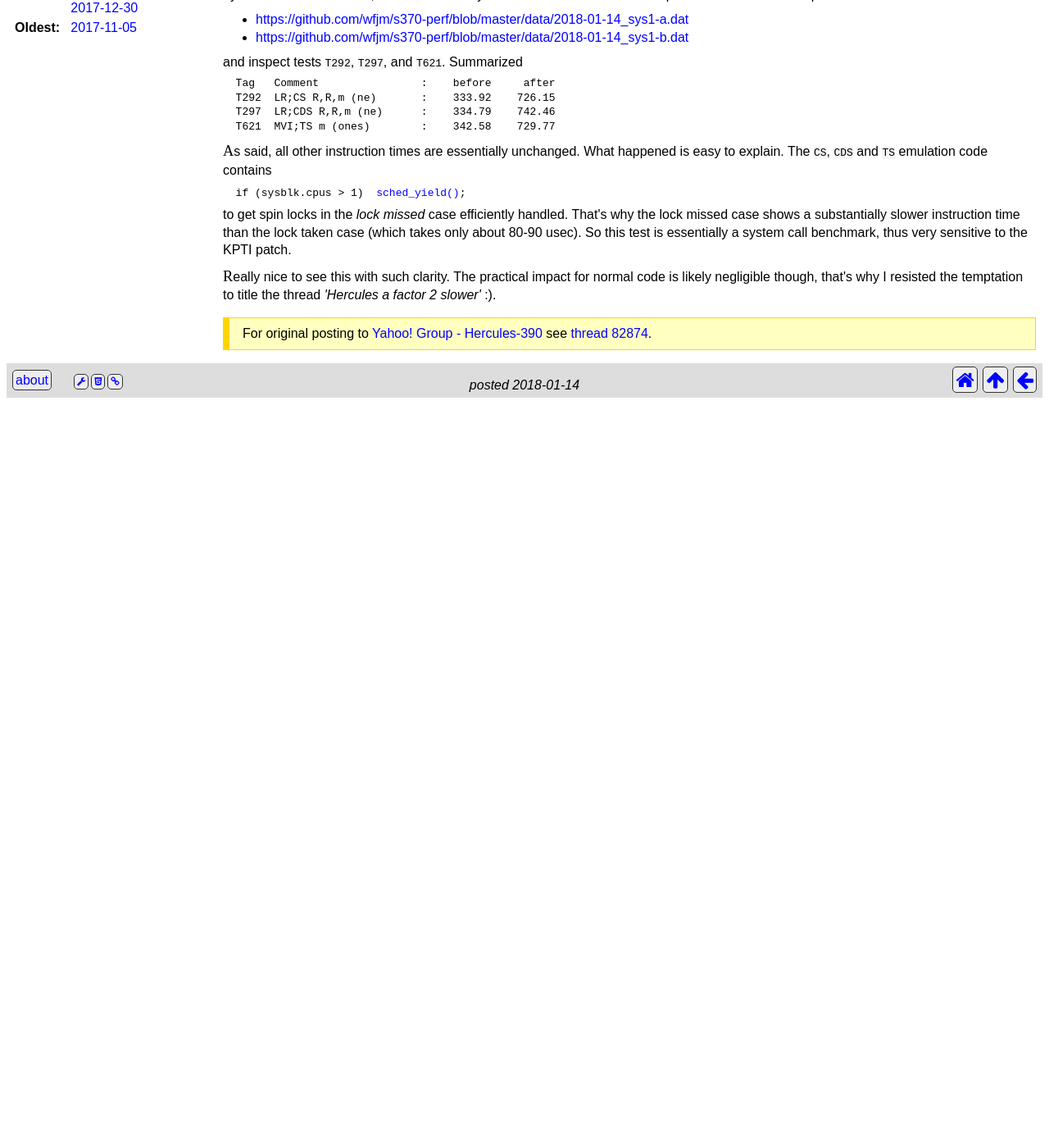
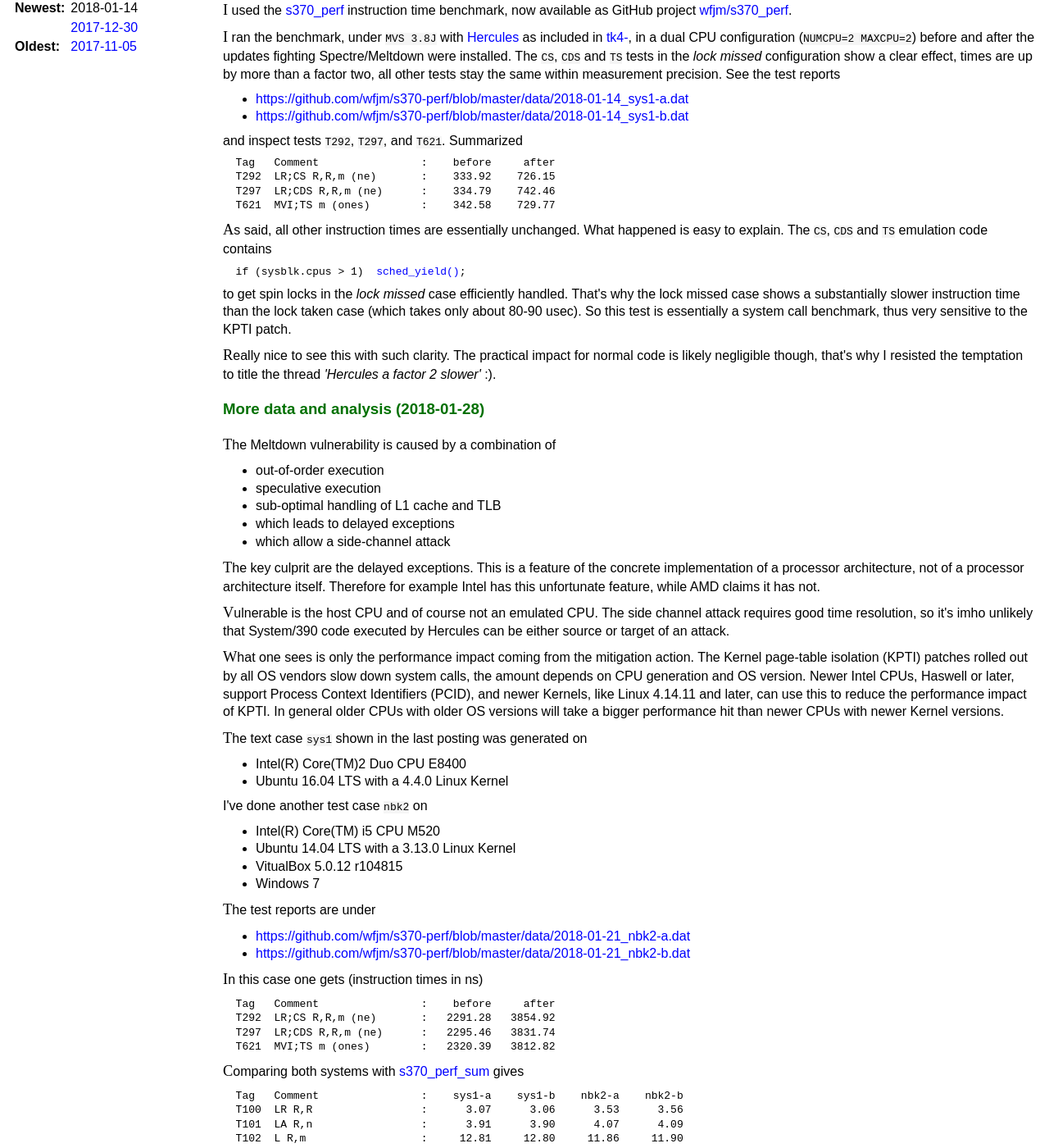
Before and after one commit to wfjm/wfjm.github.io, a Jekyll site: the page built from _posts/mvs/2018-01-14-impact-of-meltdown-on-hercules.html, in a window 1280 px wide and 1400 px high, scrolled down 311 px. Shown: the whole window at 82% size. Built offline with Jekyll 4.4.1, drawn with Linux system fonts in a browser that asks for light colours; before the commit the page ends 900 px from its top, so only the background shows below that; some of the changed text lies outside the part shown.

Commit message:
add section to posting

```diff
--- a/_posts/mvs/2018-01-14-impact-of-meltdown-on-hercules.html
+++ b/_posts/mvs/2018-01-14-impact-of-meltdown-on-hercules.html
@@ -1,7 +1,12 @@
 ---
-title: "Impact of Meltdown kernel updates on Hercules performance"
+title: "Meltdown patches and Hercules performance"
 tags:  ["mvs"]
+my:
+  changedate: 2018-01-28
 ---
+
+<h2>Impact of Meltdown kernel updates on Hercules performance</h2>
+<h3>First data (2018-01-14)</h3>
 
 <p>
 The Kernel page-table isolation
@@ -18,7 +23,7 @@ and indeed there are cases where the instruction timing
 
 <p>
 I used the
-<a href="https://github.com/wfjm/s370-perf/blob/master/README.md">s370_perf</a>
+<a href="{{site.my.mvs_sp.blob}}/README.md">s370_perf</a>
 instruction time benchmark, now available as GitHub project
 <a href="https://github.com/wfjm/s370-perf">wfjm/s370_perf</a>.
 </p>
@@ -36,8 +41,8 @@ more than a factor two, all other tests stay the same within measurement
 precision. See the test reports
 </p>
 <ul>
-  <li><a href="https://github.com/wfjm/s370-perf/blob/master/data/2018-01-14_sys1-a.dat">https://github.com/wfjm/s370-perf/blob/master/data/2018-01-14_sys1-a.dat</a></li>
-  <li><a href="https://github.com/wfjm/s370-perf/blob/master/data/2018-01-14_sys1-b.dat">https://github.com/wfjm/s370-perf/blob/master/data/2018-01-14_sys1-b.dat</a></li>
+  <li><a href="{{site.my.mvs_sp.blob}}/data/2018-01-14_sys1-a.dat">{{site.my.mvs_sp.blob}}/data/2018-01-14_sys1-a.dat</a></li>
+  <li><a href="{{site.my.mvs_sp.blob}}/data/2018-01-14_sys1-b.dat">{{site.my.mvs_sp.blob}}/data/2018-01-14_sys1-b.dat</a></li>
 </ul>
 
 and inspect tests <code>T292</code>, <code>T297</code>, and <code>T621</code>.
@@ -71,6 +76,111 @@ that's why I resisted the temptation to title the thread
 <i>'Hercules a factor 2 slower'</i> :).
 </p>
 
+<h3>More data and analysis (2018-01-28)</h3>
+
+<p>
+The Meltdown vulnerability is caused by a combination of
+</p>
+<ul>
+  <li>out-of-order execution</li>
+  <li>speculative execution</li>
+  <li>sub-optimal handling of L1 cache and TLB</li>
+  <li>which leads to delayed exceptions</li>
+  <li>which allow a side-channel attack</li>
+</ul>
+
+<p>
+The key culprit are the delayed exceptions. This is a feature of the concrete
+implementation of a processor architecture, not of a processor architecture
+itself. Therefore for example Intel has this unfortunate feature, while
+AMD claims it has not.
+</p>
+
+<p>
+Vulnerable is the host CPU and of course not an emulated CPU. The side channel
+attack requires good time resolution, so it's imho unlikely that System/390
+code executed by Hercules can be either source or target of an attack.
+</p>
+
+<p>
+What one sees is only the performance impact coming from the mitigation action.
+The Kernel page-table isolation (KPTI) patches rolled out by all OS vendors
+slow down system calls, the amount depends on CPU generation and OS version.
+Newer Intel CPUs, Haswell or later, support Process Context Identifiers (PCID),
+and newer Kernels, like Linux 4.14.11 and later, can use this to reduce the
+performance impact of KPTI. In general older CPUs with older OS versions will
+take a bigger performance hit than newer CPUs with newer Kernel versions.
+</p>
+
+<p>
+The text case <code>sys1</code> shown in the last posting was generated on
+</p>
+<ul>
+  <li>Intel(R) Core(TM)2 Duo CPU  E8400</li>
+  <li>Ubuntu 16.04 LTS with a 4.4.0 Linux Kernel</li>
+</ul>
+
+I've done another test case <code>nbk2</code> on
+<ul>
+  <li>Intel(R) Core(TM) i5 CPU M520</li>
+  <li>Ubuntu 14.04 LTS with a 3.13.0 Linux Kernel</li>
+  <li>VitualBox 5.0.12 r104815</li>
+  <li>Windows 7</li>
+</ul>
+
+<p>
+The test reports are under
+</p>
+<ul>
+  <li><a href="{{site.my.mvs_sp.blob}}/data/2018-01-21_nbk2-a.dat">{{site.my.mvs_sp.blob}}/data/2018-01-21_nbk2-a.dat</a></li>
+  <li><a href="{{site.my.mvs_sp.blob}}/data/2018-01-21_nbk2-b.dat">{{site.my.mvs_sp.blob}}/data/2018-01-21_nbk2-b.dat</a></li>
+</ul>
+
+<p>
+In this case one gets (instruction times in ns)
+</p>
+<pre>
+  Tag   Comment                :    before     after
+  T292  LR;CS R,R,m (ne)       :   2291.28   3854.92
+  T297  LR;CDS R,R,m (ne)      :   2295.46   3831.74
+  T621  MVI;TS m (ones)        :   2320.39   3812.82
+</pre>
+
+<p>
+Comparing both systems with
+<a href="{{site.my.mvs_sp.blob}}/bin/s370_perf_sum">s370_perf_sum</a> gives
+</p>
+<pre>
+  Tag   Comment                :    sys1-a    sys1-b    nbk2-a    nbk2-b
+  T100  LR R,R                 :      3.07      3.06      3.53      3.56
+  T101  LA R,n                 :      3.91      3.90      4.07      4.09
+  T102  L R,m                  :     12.81     12.80     11.86     11.90
+  T110  ST R,m                 :     12.79     12.79     12.32     12.23
+  ...
+  T292  LR;CS R,R,m (ne)       :    333.92    726.15   2291.28   3854.92
+  T297  LR;CDS R,R,m (ne)      :    334.79    742.46   2295.46   3831.74
+  T621  MVI;TS m (ones)        :    342.58    729.77   2320.39   3812.82
+</pre>
+
+<p>
+Observations are
+</p>
+<ul>
+  <li>simple instructions, like <code>LR</code>, <code>LA</code>,
+    <code>L</code>, or <code>ST</code>, have very similar speed on both
+    systems.</li>
+  <li>lock misses are apparently more costly in a Linux under VitualBox under
+    Windows environment. Not too astonishing, most likely all three layers
+    get into action to process the <code>sched_yield()</code>.</li>
+  <li>the relative KPTI patch impact is smaller on the nbk2 system,
+    which is slow anyway. So hard to judge what's behind this.</li>
+</ul>
+
+<p>
+Both systems fall likely in the <i>'old CPU'</i> plus <i>'old Kernel'</i>
+category and thus show the worst case impact of the KPTI kernel patches.
+</p>
+
 <div class="notebox">
   For original posting to
   <a href="https://groups.yahoo.com/neo/groups/hercules-390/info">
```
